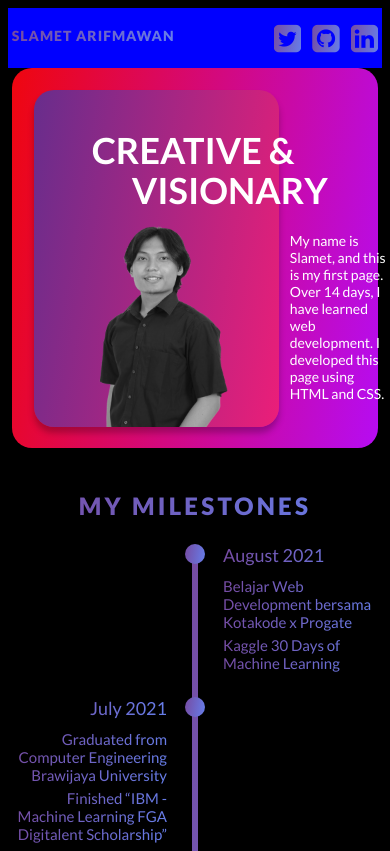
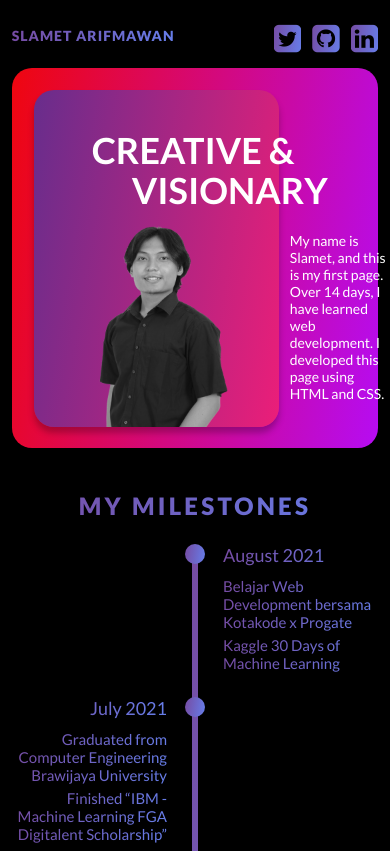
Before and after one commit to arifmawan/my-milestones, a plain HTML site: page index.html in a window 390 px wide. Shown: the top 851 px of the page. Drawn offline with Linux system fonts and the light colour scheme.

Commit message:
Update responsive.css
Comment header selector

```diff
--- a/responsive.css
+++ b/responsive.css
@@ -1,6 +1,6 @@
 @media only screen and (max-width: 1000px) {
 	header {
-		background-color: white;
+		/*background-color: white;*/
 	}
 	.right-header a {
 		font-size: 28px;
@@ -39,7 +39,7 @@
 }
 @media only screen and (max-width: 670px) {
 	header {
-		background-color: blue;
+		/*background-color: blue;*/
 	}
 	.right-header a {
 		font-size: 32px;
```
